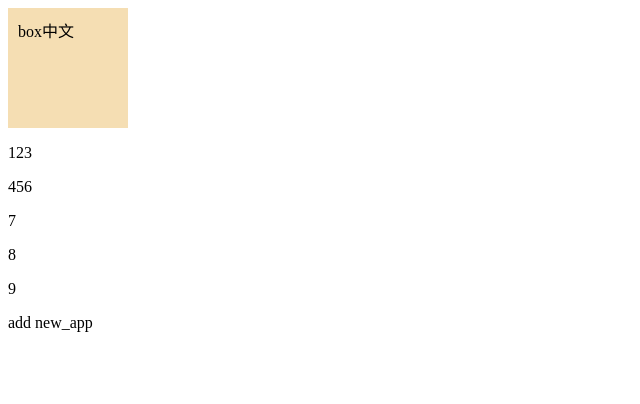
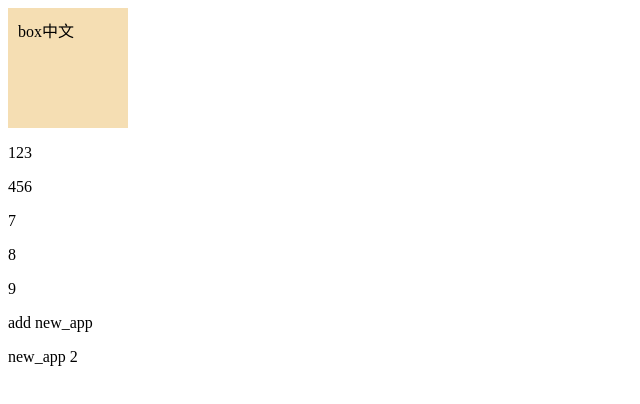
Before and after one commit to YuRong77/test, a plain HTML site: page index.html in a window 1280 px wide. Shown: the full height of the page, 0-640 px from the left. Drawn offline with Linux system fonts and the light colour scheme.

Commit message:
add new app 2

```diff
--- a/index.html
+++ b/index.html
@@ -17,6 +17,7 @@
     <p>8</p>
     <p>9</p>
     <p>add new_app</p>
+    <p>new_app 2</p>
     <script src="./all.js"></script>
   </body>
 </html>
```
